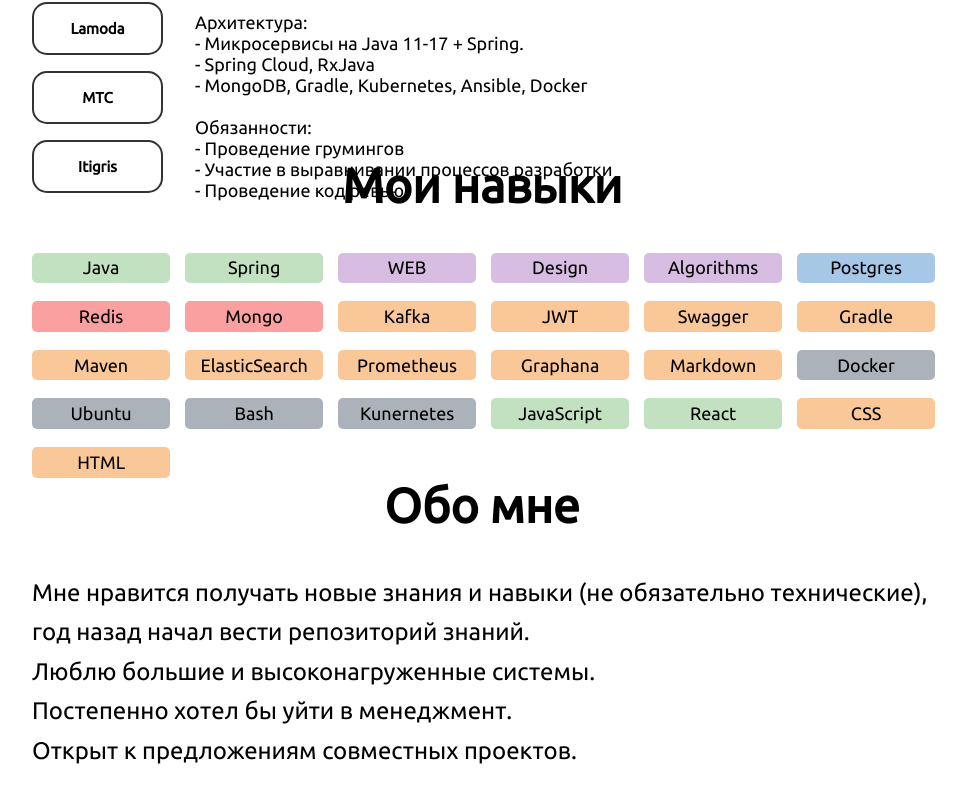
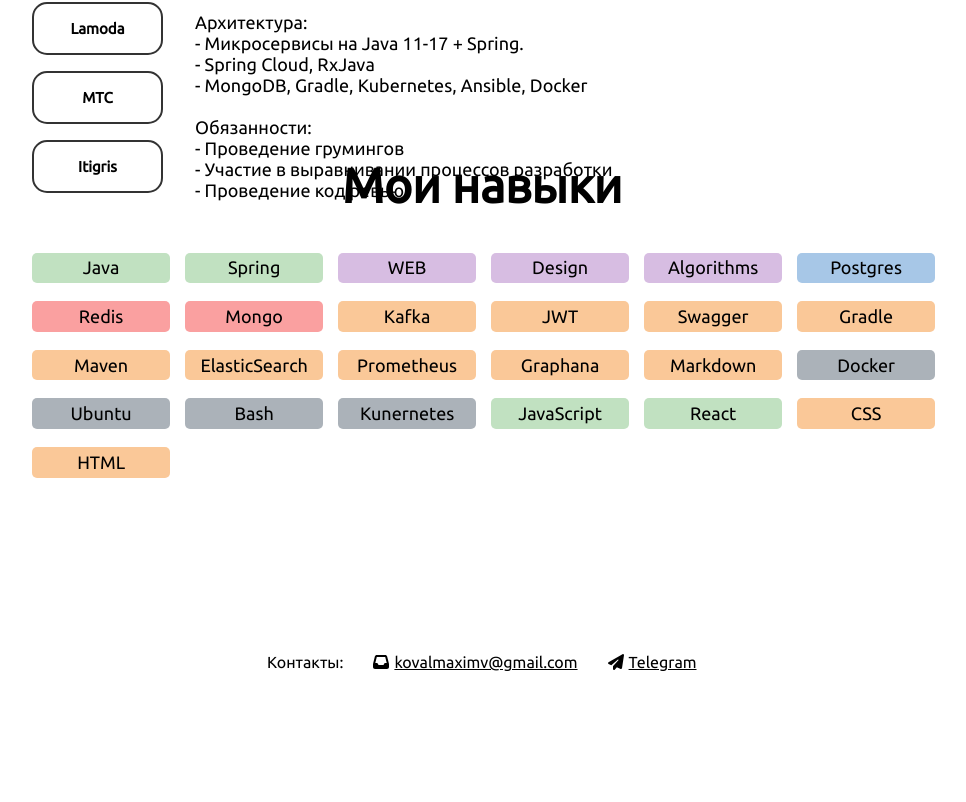
Before and after one commit to kovalmaximv/personal-site, a React (Create React App) app: page / in a window 1280 px wide. Shown: the part 1307-2109 px from the top of the page, without its empty margins (158-1124 px from the left). After the commit the page ends 2038 px from the top, so only its background shows below. Built offline with nearby package versions, Linux system fonts and the light colour scheme.

Commit message:
contacts

```diff
--- a/package.json
+++ b/package.json
@@ -5,9 +5,13 @@
   "dependencies": {
     "@fontsource/ubuntu": "^4.5.11",
     "@fontsource/ubuntu-mono": "^4.5.11",
+    "@fortawesome/fontawesome-svg-core": "^6.3.0",
+    "@fortawesome/free-solid-svg-icons": "^6.3.0",
+    "@fortawesome/react-fontawesome": "^0.2.0",
     "@testing-library/jest-dom": "^5.16.5",
     "@testing-library/react": "^13.4.0",
     "@testing-library/user-event": "^13.5.0",
+    "font-awesome": "^4.7.0",
     "react": "^18.2.0",
     "react-dom": "^18.2.0",
     "react-reveal": "^1.2.2",
--- a/src/css/index.css
+++ b/src/css/index.css
@@ -125,9 +125,34 @@ html {
   color: black;
 }
 
+.contacts {
+  display: flex;
+  gap: 30px;
+  align-items: center;
+  justify-content: center;
+  margin: 0 auto;
+  padding: 60px 40px;
+  padding-top: 200px;
+}
+
+.contacts-item {
+  display: flex;
+  flex-direction: row;
+  align-items: center;
+  gap: 5px;
+}
+
+.contacts-span {
+  text-decoration: underline;
+}
 
 
 h3 {
   margin-block-start: 0px;
   margin-block-end: 0.33rem;
 }
+
+a {
+  color: black;
+  text-decoration: none;
+}
--- a/src/js/App.js
+++ b/src/js/App.js
@@ -3,6 +3,7 @@ import Intro from './blocks/Intro'
 import About from './blocks/About';
 import Experience from './blocks/Experience';
 import Skills from './blocks/Skills';
+import Contacts from './blocks/Contacts';
 
 function App() {
   return (
@@ -19,8 +20,8 @@ function App() {
       <div className='small-section' style={{justifyContent: 'center', display: 'flex', alignItems: 'center'}}>
         <Skills/>
       </div>
-      <div className='small-section' style={{justifyContent: 'center', display: 'flex', alignItems: 'center'}}>
-        <About/>
+      <div style={{justifyContent: 'center', display: 'flex', alignItems: 'center'}}>
+        <Contacts/>
       </div>
     </div>
   );
--- /dev/null
+++ b/src/js/blocks/Contacts.js
@@ -0,0 +1,25 @@
+import { Zoom } from 'react-reveal';
+
+import { FontAwesomeIcon } from '@fortawesome/react-fontawesome'
+import { faInbox } from '@fortawesome/free-solid-svg-icons'
+import { faPaperPlane } from '@fortawesome/free-solid-svg-icons'
+
+function Contacts(props) {
+    return (
+        <Zoom>
+            <div className="contacts">
+                Контакты:
+                <a href='mailto:kovalmaximv@gmail.com' className='contacts-item'>
+                    <FontAwesomeIcon icon={faInbox} />
+                    <span className='contacts-span'>kovalmaximv@gmail.com</span>
+                </a>
+                <a href='https://t.me/maximkovalv' className='contacts-item'>
+                    <FontAwesomeIcon icon={faPaperPlane} />
+                    <span className='contacts-span'>Telegram</span>
+                </a>
+            </div>
+        </Zoom>
+    );
+}
+
+export default Contacts;
```
Also changed, not shown: 1 other file (tests, documents, lock files or other folders).
